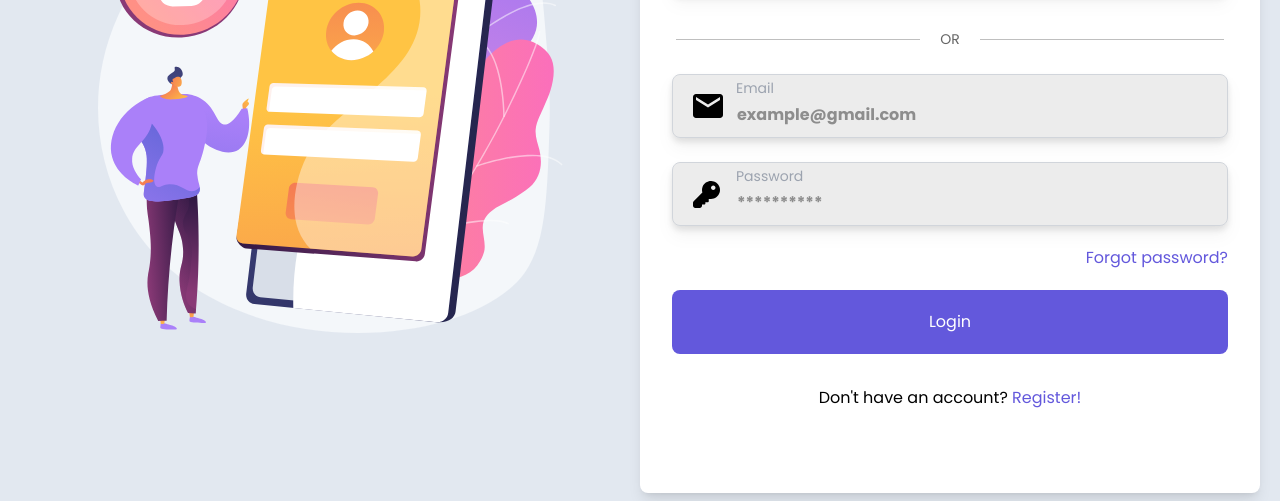
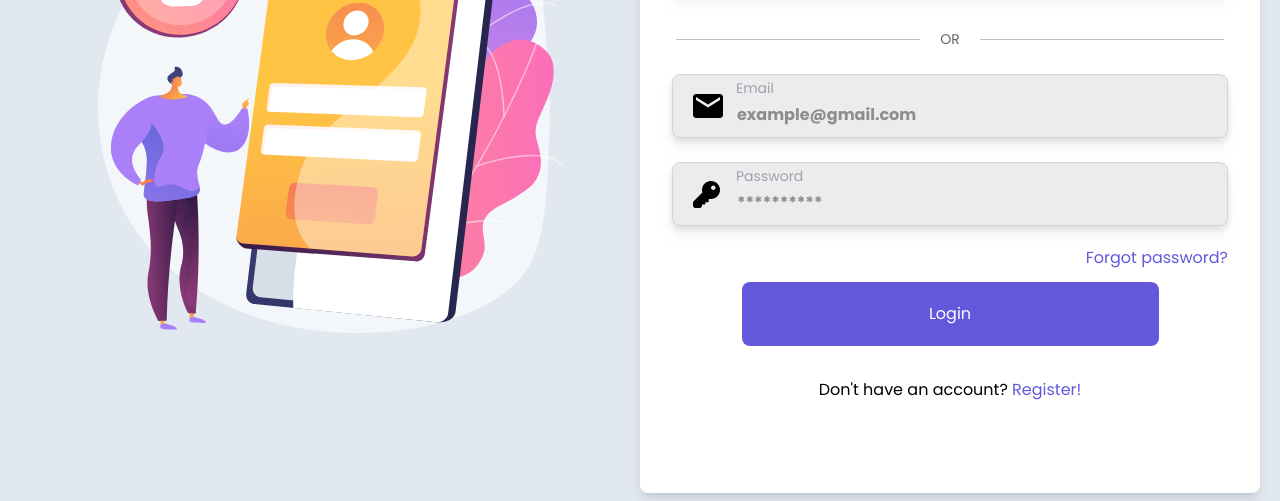
Before and after one commit to JBAyoub/Real-time-chatroom, a website: page dist/index.html in a window 1280 px wide. Shown: the part 299-800 px from the top of the page. Drawn offline with nearby package versions, Linux system fonts and the light colour scheme.

Commit message:
login button adjust

```diff
--- a/dist/index.html
+++ b/dist/index.html
@@ -29,7 +29,7 @@
         <span class="mx-5">OR</span>
     </div>
     <form>
-        <div class="emailnpass mt-6">
+        <div class="emailnpass mt-6 text-center">
             <div class="relative">
                 <input type="email" name="email" id="email" class="inputemail bg-[url('imgs/envolope.svg')]  bg-no-repeat bg-[position:20px_center]
                 rounded-lg drop-shadow-lg bg-[#ECECEC] w-full h-16
@@ -47,7 +47,7 @@
         <div class="forgot mt-5 text-end" >
             <a href="forgotPassword.html" class="text-end mt-4"><span style="font-size: 16px; color: #6358DC;">Forgot password?</span></a>
         </div>
-        <button type="submit" class=" w-full h-16 lg: mt-5  bg-[#6358DC] text-white rounded-lg">Login</button>
+        <button type="submit" class="w-3/4 h-16 mx-auto lg:mt-3 bg-[#6358DC] text-white rounded-lg">Login</button>
         </div>
         <div class="mt-4 sm:mt-8 text-center" > <span >Don't have an account? <a href="#" style="font-size: 16px; color: #6358DC;">Register!</a></span></div>
 
```
